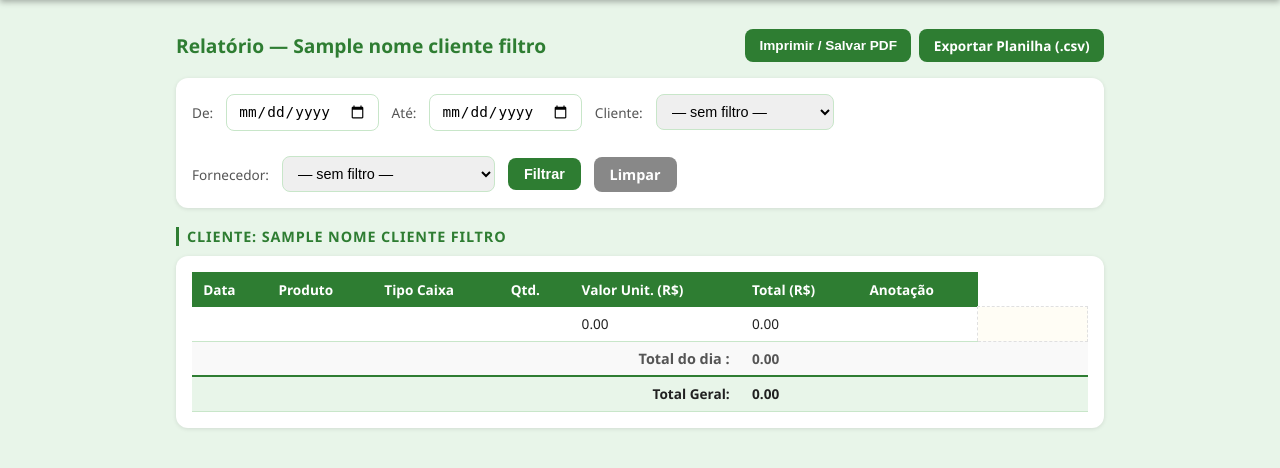
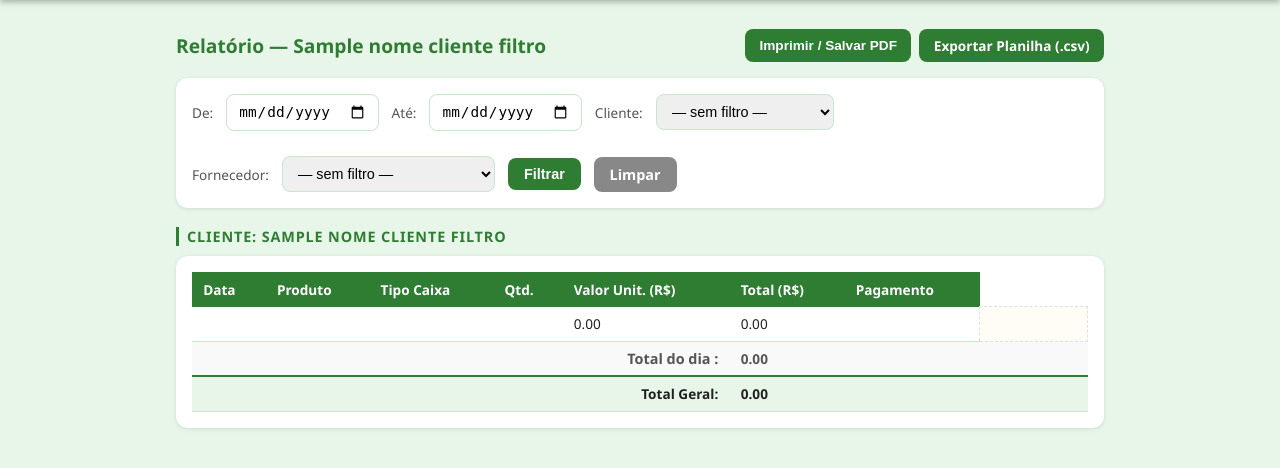
Before and after one commit to igordev-dev/Agrofrutt, a Flask app: template templates/relatorio.html in a window 1280 px wide. Shown: the part 56-524 px from the top of the page. Run offline with Flask 3, Linux system fonts and the light colour scheme; the template is opened without the code that fills it: most values are stand-ins (such as "Sample title", 1, 10 or a date in 2020); some libraries are stand-ins or nearby versions.

Commit message:
fix: Alteracao relatorio, coluna de 'Pago' 004

```diff
--- a/templates/relatorio.html
+++ b/templates/relatorio.html
@@ -77,7 +77,7 @@
       <div class="table-wrap">
         <table>
           <thead>
-            <tr><th>Data</th><th>Produto</th><th>Tipo Caixa</th><th>Qtd.</th><th>Valor Unit. (R$)</th><th>Total (R$)</th><th>Anotação</th></tr>
+            <tr><th>Data</th><th>Produto</th><th>Tipo Caixa</th><th>Qtd.</th><th>Valor Unit. (R$)</th><th>Total (R$)</th></th><th>Pagamento</th></tr>
           </thead>
           <tbody>
             {% if not vendas %}
@@ -122,7 +122,7 @@
       <div class="table-wrap">
         <table>
           <thead>
-            <tr><th>Data</th><th>Produto</th><th>Tipo Caixa</th><th>Qtd.</th><th>Valor Unit. (R$)</th><th>Total (R$)</th><th>Anotação</th></tr>
+            <tr><th>Data</th><th>Produto</th><th>Tipo Caixa</th><th>Qtd.</th><th>Valor Unit. (R$)</th><th>Total (R$)</th><th></th><th>Pagamento</th></tr>
           </thead>
           <tbody>
             {% if not compras %}
```
